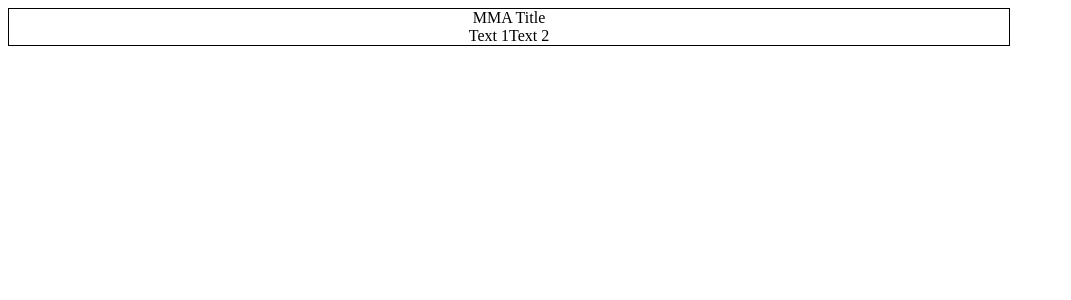
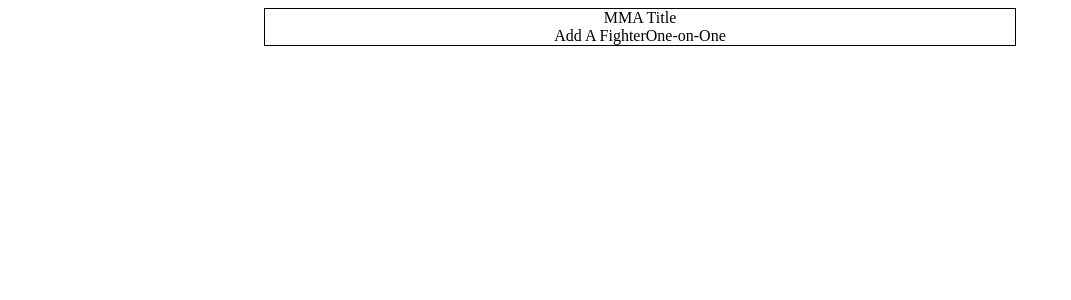
Before and after one commit to bootdme/MMA-Full-Stack, a React (Vite) app in the folder client/: page / in a window 1280 px wide. Shown: the top 300 px of the page, without its empty margins (0-1071 px from the left). Built offline with nearby package versions, Linux system fonts and the light colour scheme.

Commit message:
added react router to project and continued styling

```diff
--- a/client/src/components/Homepage.jsx
+++ b/client/src/components/Homepage.jsx
@@ -1,17 +1,19 @@
 import React from 'react';
-import { HomepageWrapper } from '../styles/Homepage.styled';
+import { HomepageOuter, HomepageWrapper } from '../styles/Homepage.styled';
 
 function Homepage() {
   return (
-    // <div style={{ display: 'flex', justifyContent: 'center' }}>
-      <HomepageWrapper>
-        <header className="title">MMA Title</header>
-        <div className="options">
-          <span>Text 1</span>
-          <span>Text 2</span>
-        </div>
-      </HomepageWrapper>
-    // </div>
+    <HomepageOuter>
+      <div className="homepage">
+        <HomepageWrapper>
+          <header className="title">MMA Title</header>
+          <header className="options">
+            <span>Add A Fighter</span>
+            <span>One-on-One</span>
+          </header>
+        </HomepageWrapper>
+      </div>
+    </HomepageOuter>
   );
 }
 
--- a/client/src/styles/Homepage.styled.js
+++ b/client/src/styles/Homepage.styled.js
@@ -1,9 +1,14 @@
 import styled from 'styled-components';
+
+export const HomepageOuter = styled.div`
+  display: flex;
+  justify-content: center;
+`;
 
 export const HomepageWrapper = styled.div`
   display: flex;
   flex-direction: column;
-  width: 1000px;
+  width: 750px;
   align-items: center;
   justify-content: center;
   border: 1px solid black;
--- a/package.json
+++ b/package.json
@@ -20,6 +20,7 @@
     "nodemon": "^2.0.16",
     "react": "^18.0.0",
     "react-dom": "^18.0.0",
+    "react-router-dom": "^6.3.0",
     "styled-components": "^5.3.5"
   },
   "devDependencies": {
```
Also changed, not shown: client/src/components/AddFighter.jsx (added), 1 other file (tests, documents, lock files or other folders).
